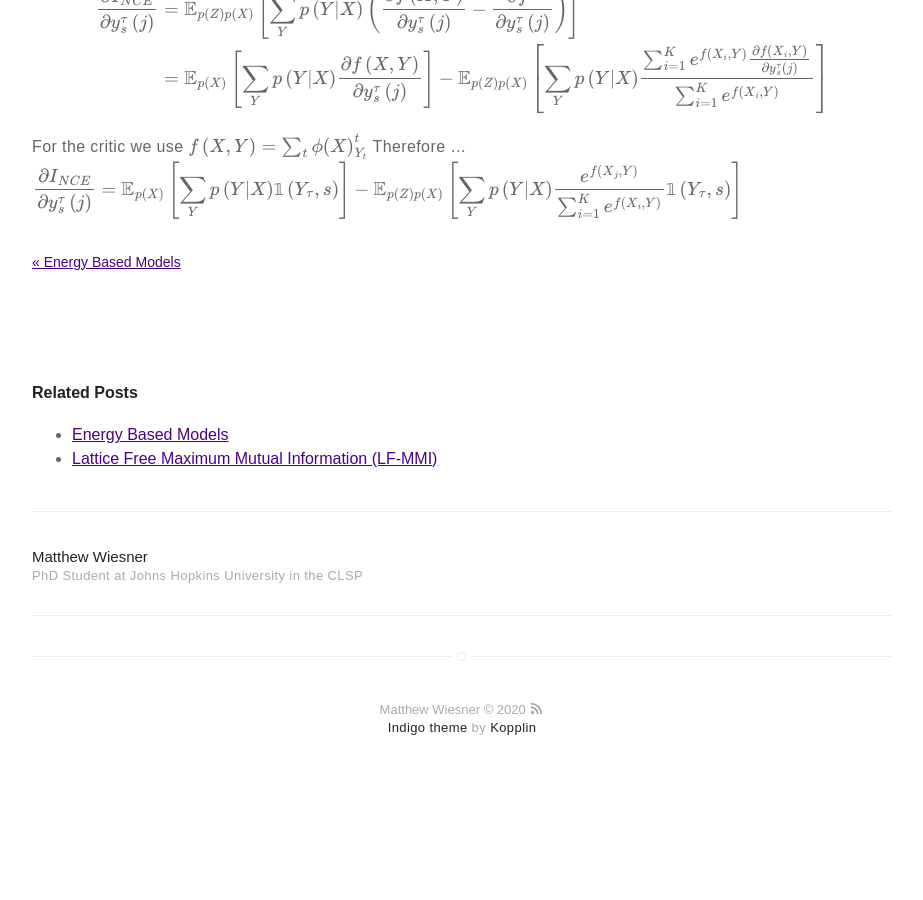
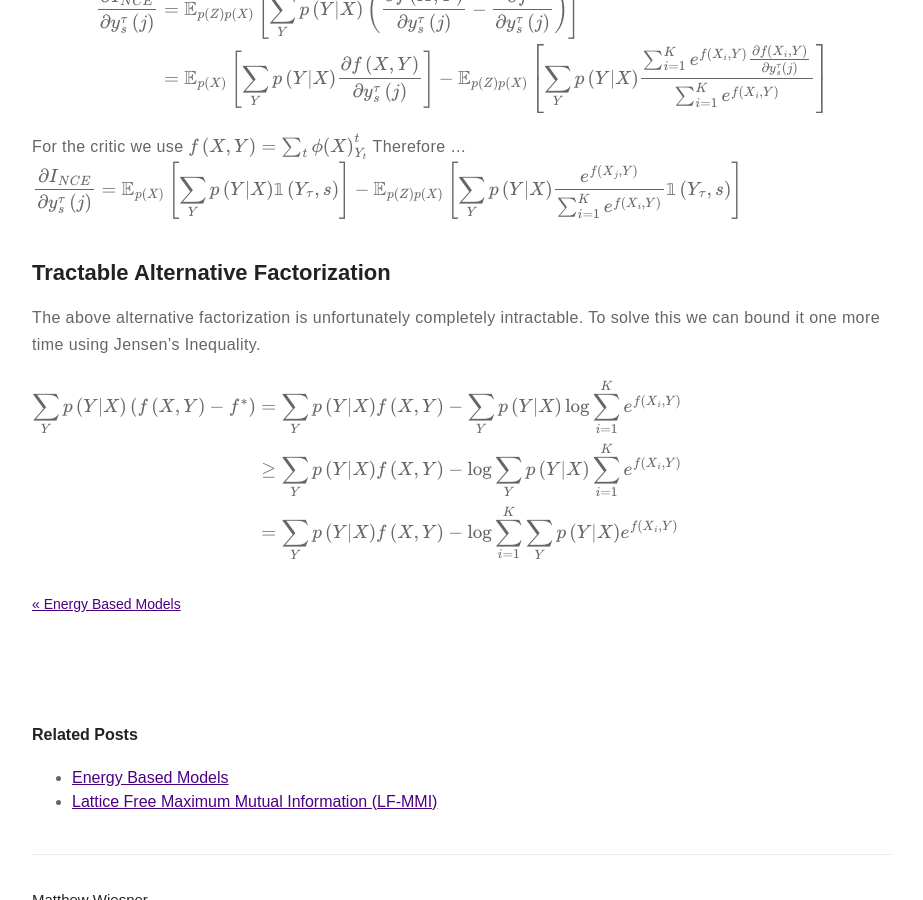
Before and after one commit to m-wiesner/m-wiesner.github.io, a Jekyll site: the page built from _posts/2020-10-30-Variational-Bounds-on-Mutual-Information.markdown, in a window 1280 px wide and 900 px high, scrolled down 7289 px. Shown: the whole window, without its empty margins (178-1101 px from the left). Built offline with Jekyll 4.4.1, drawn with Linux system fonts in a browser that asks for light colours; formulas are drawn with MathJax 3; before the commit the page ends 8089 px from its top, so only the background shows below that.

Commit message:
Update 2020-10-30-Variational-Bounds-on-Mutual-Information.markdown

```diff
--- a/_posts/2020-10-30-Variational-Bounds-on-Mutual-Information.markdown
+++ b/_posts/2020-10-30-Variational-Bounds-on-Mutual-Information.markdown
@@ -261,6 +261,15 @@ Therefore ...
 $$\begin{align}
 \frac{\partial I_{NCE}}{\partial y_s^{\tau}\left(j\right)} &= \mathbb{E}_{p\left(X\right)} \left[\sum_{Y} p\left(Y | X\right) \mathbb{1}\left(Y_{\tau}, s\right) \right] - \mathbb{E}_{p\left(Z\right)p\left(X\right)} \left[\sum_{Y} p\left(Y | X\right) \frac{e^{f\left(X_j, Y\right)}}{\sum_{i=1}^K e^{f\left(X_i, Y\right)}}\mathbb{1}\left(Y_{\tau}, s\right)\right]
 \end{align}$$
+
+## Tractable Alternative Factorization
+The above alternative factorization is unfortunately completely intractable. To solve this we can bound it one more time using Jensen's Inequality.
+
+$$\begin{align}
+  \sum_Y p\left(Y | X \right) \left(f\left(X, Y\right) - f^{*}\right) &= \sum_Y p\left(Y | X \right) f\left(X, Y\right) - \sum_Y p\left(Y | X\right) \log{\sum_{i=1}^K e^{f\left(X_i, Y\right)}} \\
+  &\geq \sum_Y p\left(Y | X \right) f\left(X, Y\right) - \log{\sum_Y p\left(Y | X\right) \sum_{i=1}^K e^{f\left(X_i, Y\right)}} \\
+  &= \sum_Y p\left(Y | X \right) f\left(X, Y\right) - \log{\sum_{i=1}^K \sum_Y p\left(Y | X\right) e^{f\left(X_i, Y\right)}} \\
+\end{align}$$
 <!--
 &= \mathbb{E}_{p\left(Z\right)p\left(X\right)} \left[\sum_Y p\left(Y|X\right) \left(f\left(X, Y\right) - \log{\frac{1}{K}\left(e^{f\left(X, Y\right)} + \sum_{i=2}^{K}
 e^{f\left(Z_i, Y\right)}\right)} \right] \\
```
